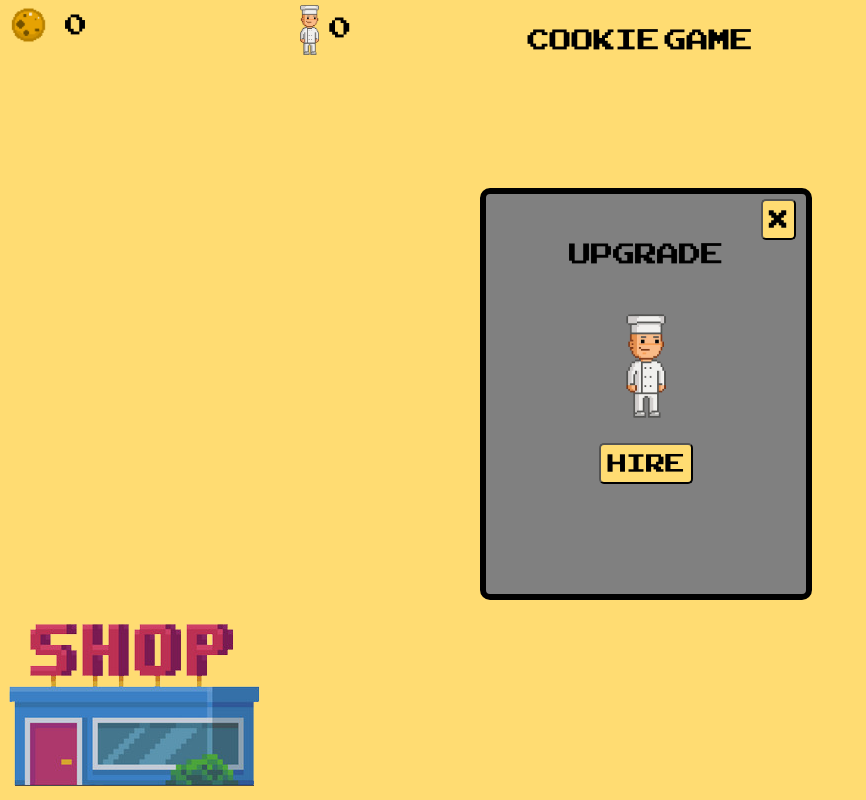
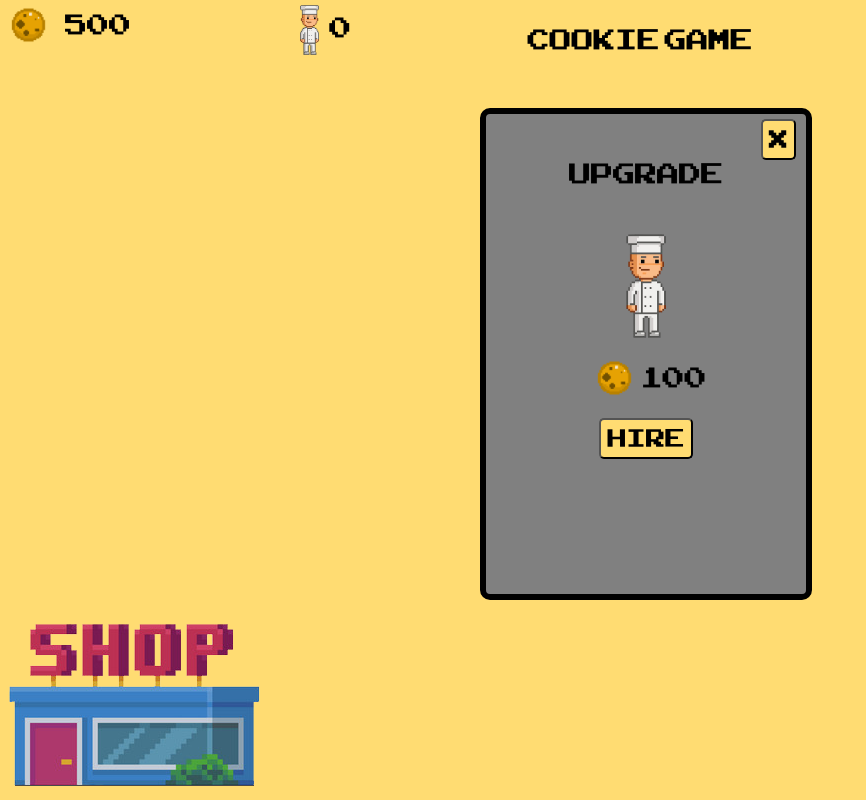
Before and after one commit to Daniel-343/Cookie-Game, a website: page client/index.html in a window 1280 px wide. Both pictures are taken after a click on the element 135 px from the left and 706 px from the top of the page. Shown: the whole page, without its empty margins (0-866 px from the left). Drawn offline with Linux system fonts and the light colour scheme.

Commit message:
make workers cost more

```diff
--- a/client/public/script.js
+++ b/client/public/script.js
@@ -5,11 +5,12 @@ const shop = document.getElementById('shop');
 const shopcontainer = document.getElementById('shopcontainer');
 const shopMenu = document.getElementById('shopmenu');
 
-let score = 0;
+let workerPrice = 100;
+
+let score = 500;
 let numberOfWorkers = 0;
 refreshScore();
-workersDisplay.insertAdjacentHTML('beforeend', '<img src="public/images/cook.png" id="worker"/> ');
-workersDisplay.insertAdjacentHTML('beforeend', numberOfWorkers);
+refreshWorkers();
 let counter = 0;
 
 mainButton.addEventListener('click', function () {
@@ -40,7 +41,10 @@ shop.addEventListener('click', function () {
     const closeButton = document.getElementById('closebutton'); // Define closeButton after it's added to the DOM
     const shopmenuContent = document.getElementById('shopmenuContent');
     shopmenuContent.insertAdjacentHTML('beforeend', '<p id="upgrade">upgrade</p>');
-    shopmenuContent.insertAdjacentHTML('beforeend', '<img src="public/images/cook.png" id="cook"/> ');
+    shopmenuContent.insertAdjacentHTML('beforeend', '<img src="public/images/cook.png" id="cook"/>');
+    shopmenuContent.insertAdjacentHTML('beforeend',
+     `<div id="costContainer"><img src="public/images/cookie.png" id="costCookie"/><p id="costOfWorker">${workerPrice}</p></div>`);
+
     shopmenuContent.insertAdjacentHTML('beforeend', '<button id="hire">hire</button>');
     const hireButton = document.getElementById('hire');
     closeButton.addEventListener('click', function () { // Add event listener for closeButton
@@ -59,13 +63,25 @@ function refreshScore(){
 
 function hireWorkers(hireButton){
   hireButton.addEventListener('click', function(){
-    if (score > 99){
+    if (score > workerPrice){
       score -= 100;
       numberOfWorkers++;
-      workersDisplay.innerHTML = '';
-      workersDisplay.insertAdjacentHTML('beforeend', '<img src="public/images/cook.png" id="worker"/> ');
-      workersDisplay.insertAdjacentHTML('beforeend', numberOfWorkers);
+      refreshWorkers();
       refreshScore();
+      workerPrice += 50;
+      refreshCost();
     }
   });
 }
+
+function refreshWorkers(){
+  workersDisplay.innerHTML = '';
+  workersDisplay.insertAdjacentHTML('beforeend', '<img src="public/images/cook.png" id="worker"/> ');
+  workersDisplay.insertAdjacentHTML('beforeend', numberOfWorkers);
+}
+
+function refreshCost(){
+  const costContainer = document.getElementById('costContainer');
+costContainer.innerHTML = '';
+costContainer.insertAdjacentHTML('beforeend', `<img src="public/images/cookie.png" id="costCookie"/><p id="costOfWorker">${workerPrice}</p>`);
+}
--- a/client/public/style.css
+++ b/client/public/style.css
@@ -66,6 +66,12 @@ body {
   width: 55px;
   height: 50px;
   margin-right: 10px;
+  display: inline-block;
+}
+#costCookie {
+  width: 55px;
+  height: 50px;
+  display: inline-block;
 }
 #title {
   color: black;
@@ -83,7 +89,7 @@ body {
   cursor: pointer;
 }
 #shopmenuContent {
-  height: 50%;
+  height: 60%;
   width: 25%;
   position: absolute;
   bottom: 25%;
@@ -123,12 +129,15 @@ body {
   margin-right: auto;
 }
 #hire {
-  margin-top: 25px;
+
   font-size: 35px;
   font-family: arcadeclassic;
   background-color: rgb(255, 220, 114);
   border-radius: 5px;
   cursor: pointer;
+  display: block;
+  margin-left: auto;
+  margin-right: auto;
 }
 #hire:hover{
   scale: 1.05;
@@ -150,3 +159,13 @@ body {
   width: auto;
   height: 50px;
   margin-right: 10px;}
+#costOfWorker {
+  display: inline-block;
+
+}
+#costContainer {
+  display: flex;
+  align-items: center;
+  justify-content: center;
+  height: 80px;
+}
```
